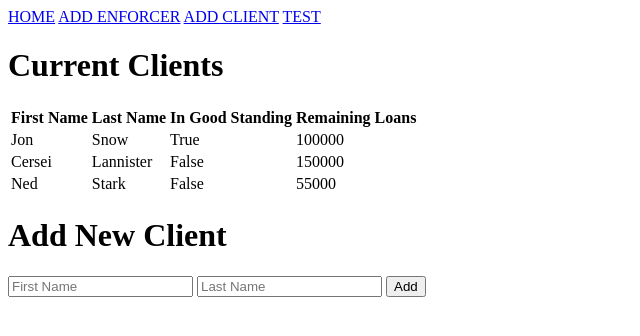
After one commit to cbridgesosu/WeHeartLoanSharking, a Flask app: page /add_client in a window 1280 px wide. The commit adds this page. Shown: the top 336 px of the page, without its empty margins (0-640 px from the left). Run offline with Flask 3, Linux system fonts and the light colour scheme.

Commit message:
created add_client page

```diff
--- a/app.py
+++ b/app.py
@@ -9,23 +9,42 @@ PORT = os.getenv('PORT')
 # temporary data until DB implemented
 enforcers = [
     {
-    "firstName": "Sergei",
-    "lastName": None,
-    "startDate": "1990-01-01"
+        "firstName": "Sergei",
+        "lastName": None,
+        "startDate": "1990-01-01"
     },
     {
-    "firstName": "Elena",
-    "lastName": "Stark",
-    "startDate": "2015-08-22"
+        "firstName": "Elena",
+        "lastName": "Stark",
+        "startDate": "2015-08-22"
     },
     {
-    "firstName": "Georg",
-    "lastName": "Rulin",
-    "startDate": "2007-02-27"
+        "firstName": "Georg",
+        "lastName": "Rulin",
+        "startDate": "2007-02-27"
     }
 ]
 
-
+clients = [
+    {
+        "firstName": "Jon",
+        "lastName": "Snow",
+        "inGoodStanding": True,
+        "loansRemaining": 100000
+    },
+    {
+        "firstName": "Cersei",
+        "lastName": "Lannister",
+        "inGoodStanding": False,
+        "loansRemaining": 150000
+    },
+    {
+        "firstName": "Ned",
+        "lastName": "Stark",
+        "inGoodStanding": False,
+        "loansRemaining": 55000
+    }
+]
 
 # Configuration
 
@@ -47,6 +66,16 @@ def add_enforcer():
                               "startDate": request.form.get("startDate")})
     return render_template("add_enforcer.j2", enforcers=enforcers)
 
+@app.route('/add_client', methods=["POST", "GET"])
+def add_client():
+    if request.method == "POST":
+            print("Client added.")
+            clients.append({"firstName": request.form.get("firstName"),
+                              "lastName": request.form.get("lastName"),
+                              "inGoodStanding": True,
+                              "loansRemaining": 0})
+    return render_template("add_client.j2", clients=clients)
+
 @app.route('/test')
 def test():
     return render_template("test.j2")
--- /dev/null
+++ b/templates/add_client.j2
@@ -0,0 +1,35 @@
+
+{% extends "base.j2" %}
+{% block content %}
+
+    <h1>Current Clients</h1>
+
+    <table>
+        <thead>
+        <tr>
+            <th>First Name</th>
+            <th>Last Name</th>
+            <th>In Good Standing</th>
+            <th>Remaining Loans</th>
+        </tr>
+        <tbody>
+        {% for client in clients %}
+            <tr>
+                <td>{{ client['firstName'] }}</td>
+                <td>{{ client['lastName'] }}</td>
+                <td>{{ client['inGoodStanding'] }}</td>
+                <td>{{ client['loansRemaining'] }}</td>
+            </tr>
+        {% endfor %}
+    </table>
+
+
+    <h1>Add New Client</h1>
+    <form action="{{ url_for('add_client') }}" method="POST">
+        <input type="text" name="firstName" placeholder="First Name" required=True />
+        <input type="text" name="lastName" placeholder="Last Name" />
+        <button type="submit">Add</button>
+    </form>
+
+
+{% endblock %}
--- a/templates/base.j2
+++ b/templates/base.j2
@@ -12,6 +12,7 @@
     <nav>
         <a href="{{ url_for('root') }}">HOME</a>
         <a href="{{ url_for('add_enforcer') }}">ADD ENFORCER</a>
+        <a href="{{ url_for('add_client') }}">ADD CLIENT</a>
 
         <a href="{{ url_for('test') }}">TEST</a>
 
```
